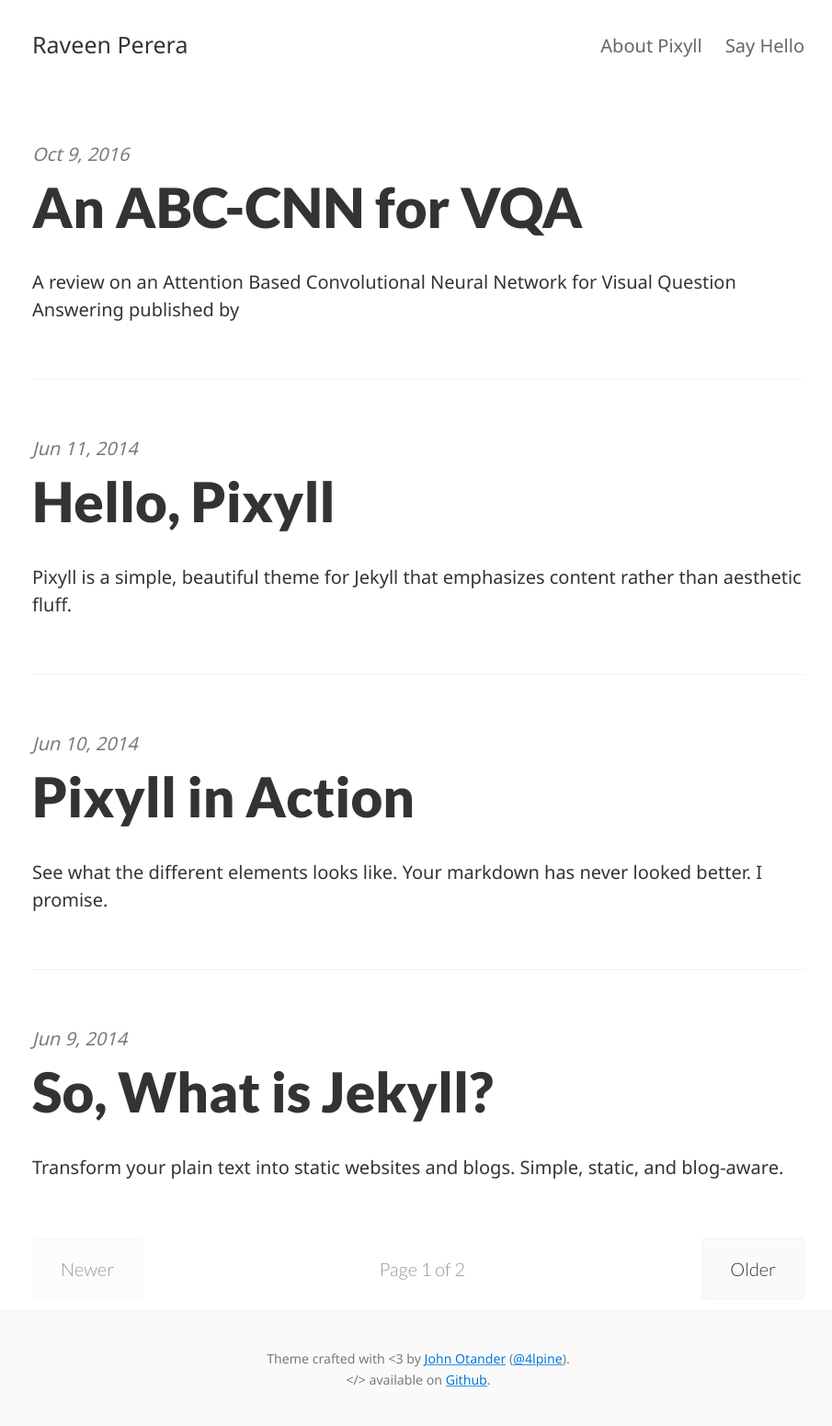
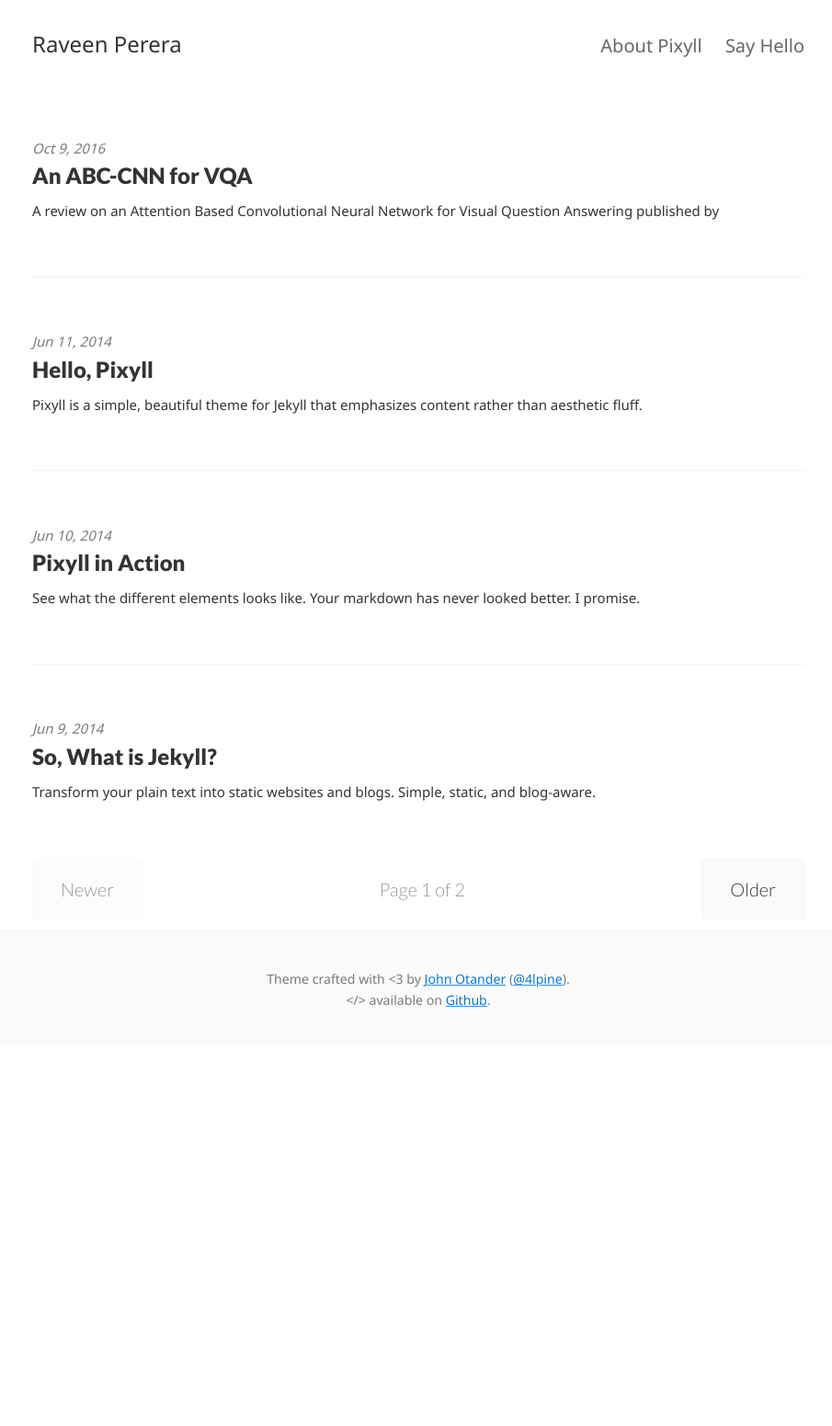
Before and after one commit to rhperera/blog-of-raveen, a Jekyll site: the page built from index.html, in a window 1280 px wide. Shown: the whole page at 92% size, without its empty margins (185-1090 px from the left). Built offline with Jekyll 4.4.1, drawn with Linux system fonts in a browser that asks for light colours; the list of posts is cut into pages by our own code; after the commit the page ends 1138 px from its top, so only the background shows below that.

Commit message:
change font sized of titles and paragraphs

```diff
--- a/_layouts/post.html
+++ b/_layouts/post.html
@@ -8,7 +8,7 @@ layout: default
 {% endif %}
 
 <div class="post-header mb2">
-  <h1>{{ page.title }}</h1>
+  <h3>{{ page.title }}</h3>
   <span class="post-meta">{{ page.date | date: site.date_format }}</span><br>
   {% if page.update_date %}
     <span class="post-meta">{{ site.text.post.updated }}: {{ page.update_date | date: site.date_format }}</span><br>
--- a/_sass/_variables.scss
+++ b/_sass/_variables.scss
@@ -7,14 +7,15 @@ $heading-font-family: 'Lato', 'Helvetica Neue', Helvetica, sans-serif !default;
 $heading-font-weight: 900 !default;
 $heading-line-height: 1.25 !default;
 $monospace-font-family: 'Source Code Pro', Consolas, monospace !default;
-$h1: 2.998rem !default;
+$h1: 1.5rem !default;
 $h2: 1.5rem !default;
-$h3: 1.25rem !default;
+$h3: 24px !default;
 $h4: 1rem !default;
 $h5: .875rem !default;
 $h6: .75rem !default;
 $h00: 4rem !default;
 $h0: 3rem !default;
+$p: 15px !default;
 $h00-responsive: 8vw !default;
 $h0-responsive: 6vw !default;
 $h1-responsive: 4vw !default;
--- a/_sass/basscss/_base-typography.scss
+++ b/_sass/basscss/_base-typography.scss
@@ -23,7 +23,7 @@ p,
 dl,
 ol,
 ul {
-  font-size: $h4;
+  font-size: $p;
   margin-top: 0;
   margin-bottom: $space-2;
 }
--- a/index.html
+++ b/index.html
@@ -9,7 +9,7 @@ layout: default
       {% for post in paginator.posts %}
         <div class="post py3">
           <p class="post-meta">{{ post.date | date: site.date_format }}</p>
-          <a href="{{ post.url | prepend: site.baseurl }}" class="post-link"><h3 class="h1 post-title">{{ post.title }}</h3></a>
+          <a href="{{ post.url | prepend: site.baseurl }}" class="post-link"><h3 class="h3 post-title">{{ post.title }}</h3></a>
           <p class="post-summary">
             {% if post.summary %}
               {{ post.summary }}
```
